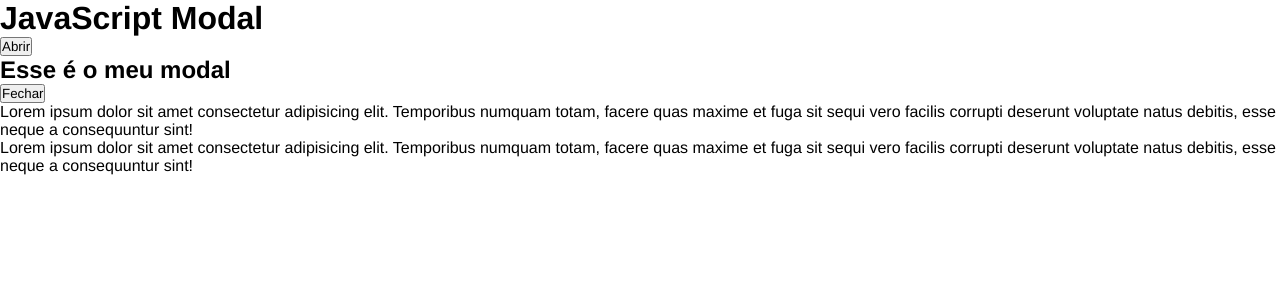
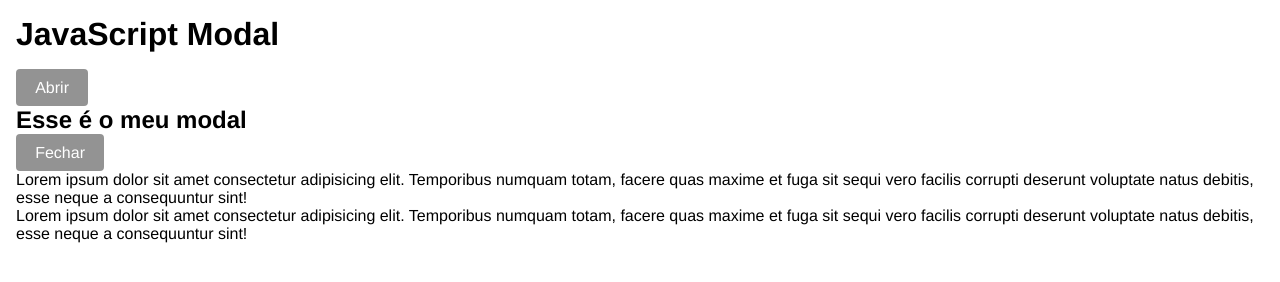
Before and after one commit to saiorond/modal, a plain HTML site: page index.html in a window 1280 px wide. Drawn offline with Linux system fonts and the light colour scheme.

Commit message:
iniciando estilização

```diff
--- a/style.css
+++ b/style.css
@@ -4,3 +4,22 @@
     margin: 0;
     box-sizing: border-box;
 }
+
+body {
+    padding: 1rem;
+}
+
+h1 {
+    margin-bottom: 1rem;
+}
+
+button {
+    padding: 0.6rem 1.2rem;
+    background-color: #888;
+    color: #fff;
+    border: none;
+    border-radius: 0.25rem;
+    cursor: pointer;
+    opacity: 0.9;
+    font-size: 1rem;
+}
```
